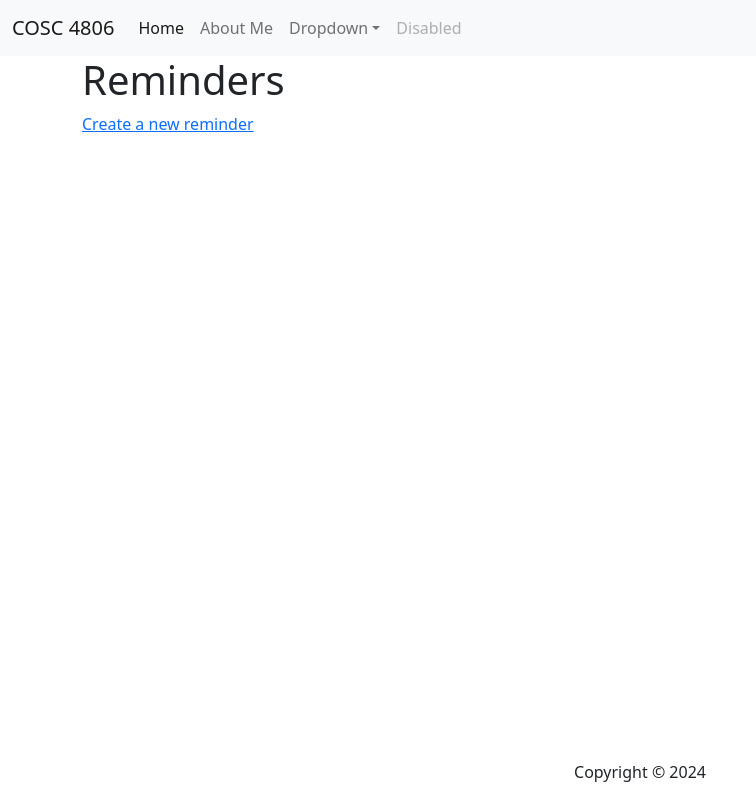
After one commit to am-ping/cosc-4806, a PHP site: template app/views/reminders/index.php in a window 1280 px wide. The commit adds this page. Shown: the whole page, without its empty margins (0-756 px from the left). Run offline with PHP 8.4, Linux system fonts and the light colour scheme; the template is opened without the code that fills it, so the values that code supplies are empty; the visitor is signed in with stand-in values (Sample User, id 1).

Commit message:
Create reminders table and integrate with project

```diff
--- a/app/models/User.php
+++ b/app/models/User.php
@@ -38,6 +38,7 @@ class User {
       $this->log_attempt($username, 'good');
       $_SESSION['auth'] = 1;
       $_SESSION['username'] = ucwords($username);
+      $_SESSION['user_id'] = $rows['user_id'];
       unset($_SESSION['failedAuth']);
       header('Location: /home');
       die;
@@ -94,7 +95,7 @@ class User {
     $last_attempt_time = $attempts[0];
     $current_time = date('h:i:s', time());
 
-    $diff = abs($timestamp2 - $timestamp1);
+    $diff = abs($current_time - $last_attempt_time);
 
     if (!isset($_SESSION["failed_login"])) {
       $_SESSION["failed_login"] = 1;
--- /dev/null
+++ b/app/views/reminders/index.php
@@ -0,0 +1,19 @@
+<?php require_once 'app/views/templates/header.php' ?>
+<div class="container">
+    <div class="page-header" id="banner">
+        <div class="row">
+            <div class="col-lg-12">
+                <h1>Reminders</h1>
+                <p><a href="/reminders/create">Create a new reminder</a></p>
+            </div>
+        </div>
+    </div>
+
+    <?php
+        foreach ($data['reminders'] as $reminder) {
+            echo "<p>" . $reminder['subject'] . ' <a href="/reminders/update">update</a> <a href="/reminders/delete">delete</a> ' . "</p>";
+        }
+
+    ?>
+
+    <?php require_once 'app/views/templates/footer.php' ?>
```
Also changed, not shown: app/controllers/reminders.php (added, +16 -0 lines), app/models/Reminder.php (added, +24 -0 lines), app/views/home/index.php (line endings or trailing spaces).
